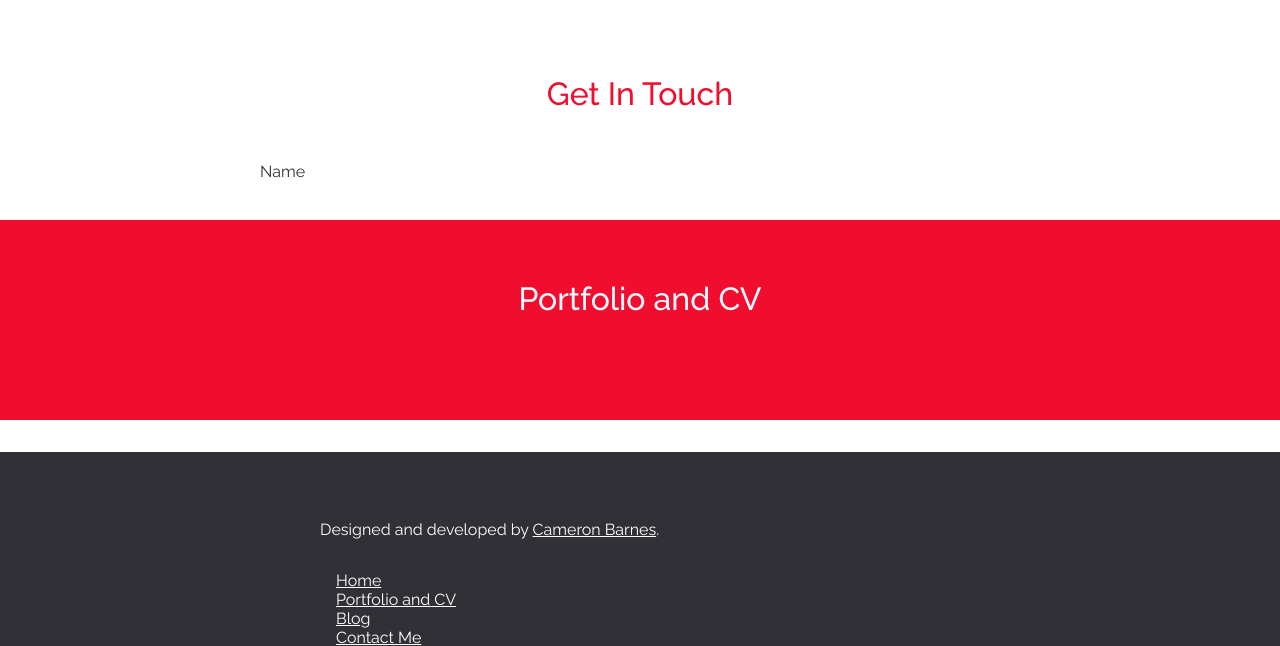
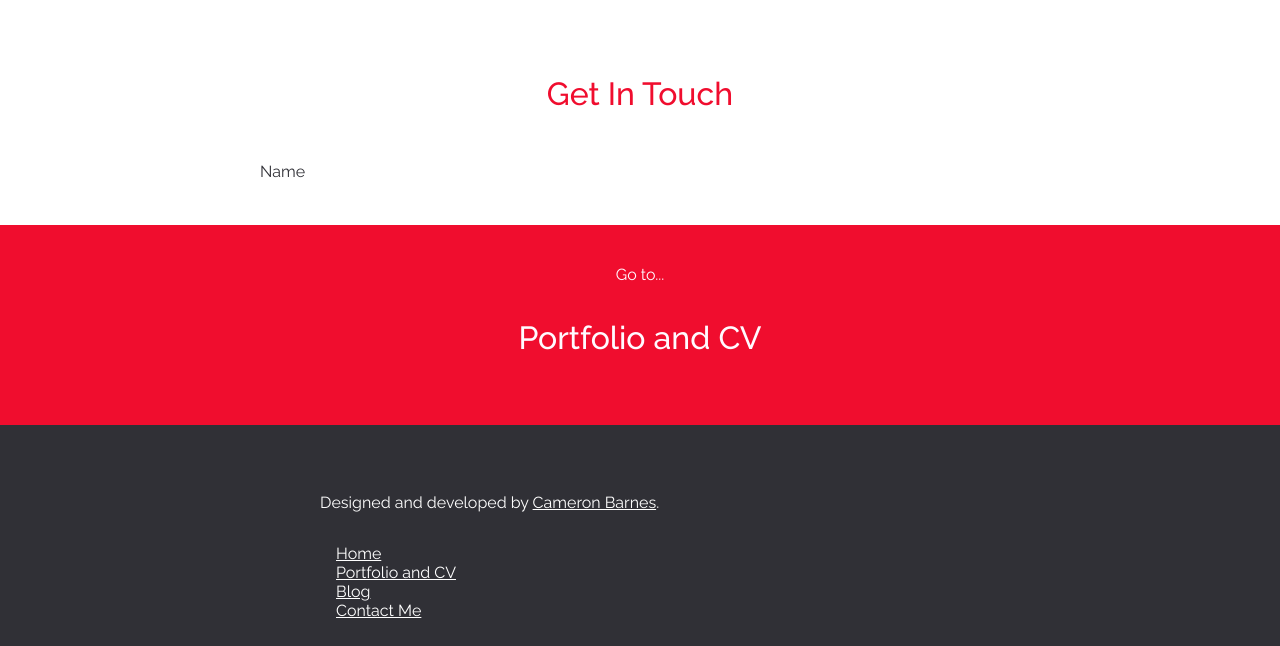
Before and after one commit to cameronspixels/notsooldportfolio, a plain HTML site: page index.html in a window 1280 px wide. Shown: the part 2469-3115 px from the top of the page. Drawn offline with Linux system fonts and the light colour scheme.

Commit message:
Updated focus indicators.

```diff
--- a/index.html
+++ b/index.html
@@ -56,6 +56,7 @@
         <label>Name</label>
       </section>
       <section class="next-page">
+        <p>Go to...</p>
         <h2>Portfolio and CV</h2>
       </section>
   	</main>
--- a/main.css
+++ b/main.css
@@ -8,8 +8,9 @@ Blue 			#30BCED
 
 
 * {-webkit-font-smoothing: antialiased;}
+:focus {background-color: yellow;}
 
-body {margin: 0; padding: 0; background-color: #FFF; color: #303036; font-size: 100%; font-family: 'Raleway', sans-serif;}
+body {margin: 0; padding: 0; background-color: #FFF; color: #303036; font-size: 100%; font-family: 'Raleway', 'Helvetica', sans-serif;}
 
 a {color: #0D0D0D;}
 a:hover {color: #F00D2E;}
@@ -50,8 +51,11 @@ nav a:hover {color: #F00D2E;}
 .container p {padding-bottom: 2rem; line-height: 2rem;}
 .background-img {margin: 0 auto 2rem auto; background: no-repeat fixed center; background-size: cover; height: 150px; width: 100%; max-width: 960px;}
 .bg-1 {background-image: url(img/bg-red.jpg);}
-.next-page {height: 200px; width: 100%; background-color: #F00D2E; color: #FFFAFF;}
-.next-page h2 {color: #FFFAFF; padding-top: 60px; }
+.next-page {margin-top: 2rem; height: 200px; width: 100%; background-color: #F00D2E; color: #FFFAFF;}
+.next-page h2 {padding: 0; color: #FFFAFF;}
+.next-page p {text-align: center; padding: 2.5rem 0 0.5rem 0;}
+
+
 
 /* Portfolio Page */
 
@@ -65,14 +69,14 @@ h3, .port-web-text p {margin: 16px 16px 16px 16px; padding: 0;}
 
 .center-button {text-align: center;}
 .download {margin-bottom: 2rem; padding: 16px; display: inline-block; background-color: #F00D2E; color: #FFFAFF; font-size: 0.8rem; box-shadow: 1px 1px 1px rgba(13,13,13,0.2);}
-.download:hover {background-color: #D20D2E; color: #FFFAFF; cursor: pointer;}
+.download:hover, .next-page:hover {background-color: #D20D2E; cursor: pointer;}
 
 .cvcontainer p {padding-bottom: 0;}
 .cvcontainer {padding-bottom: 0.5rem;}
 
 /* Footer */
 
-footer {margin-top: 2rem; width: 100%; background-color: #303036;}
+footer {width: 100%; background-color: #303036;}
 footer, footer a {color: #FFF;}
 footer ul {margin: 0; padding: 0 0 2rem 16px; list-style-type: none;}
 footer .container p {padding-bottom: 1rem; line-height: 1.2rem;}
```
